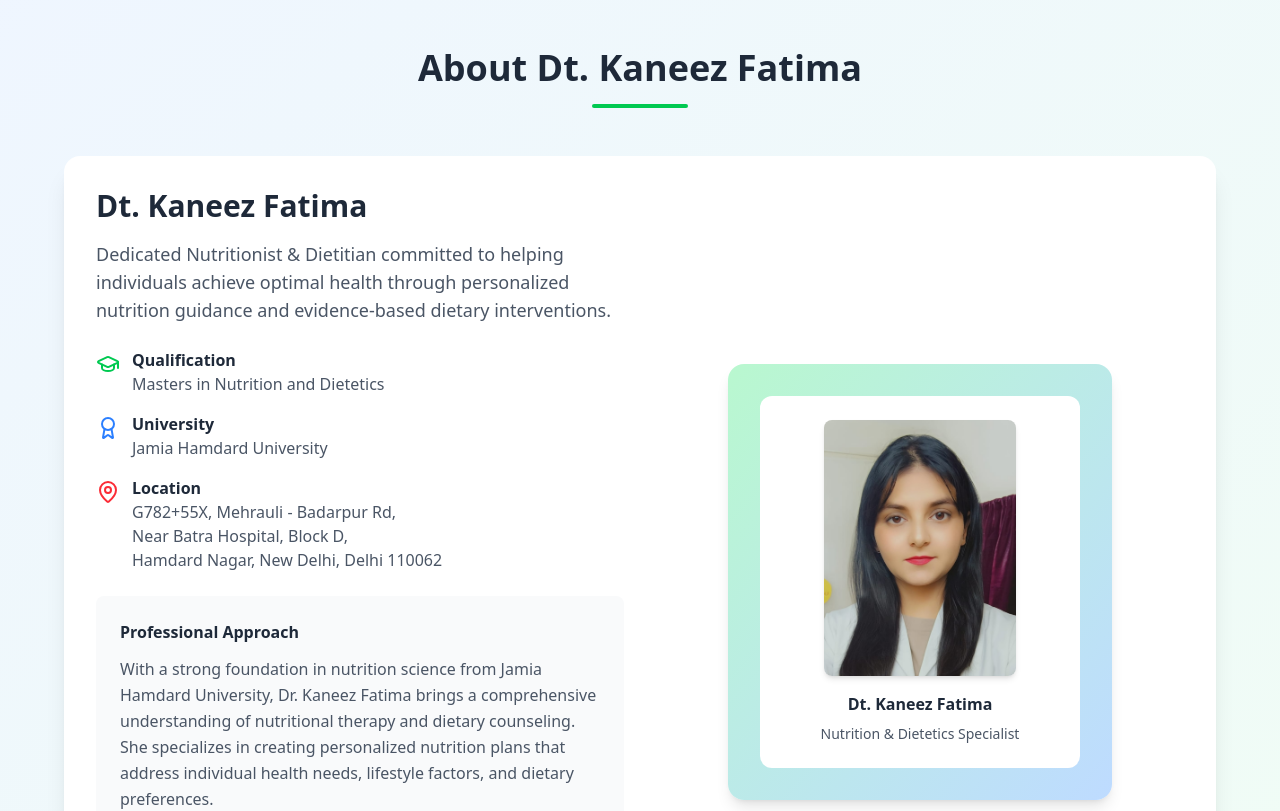
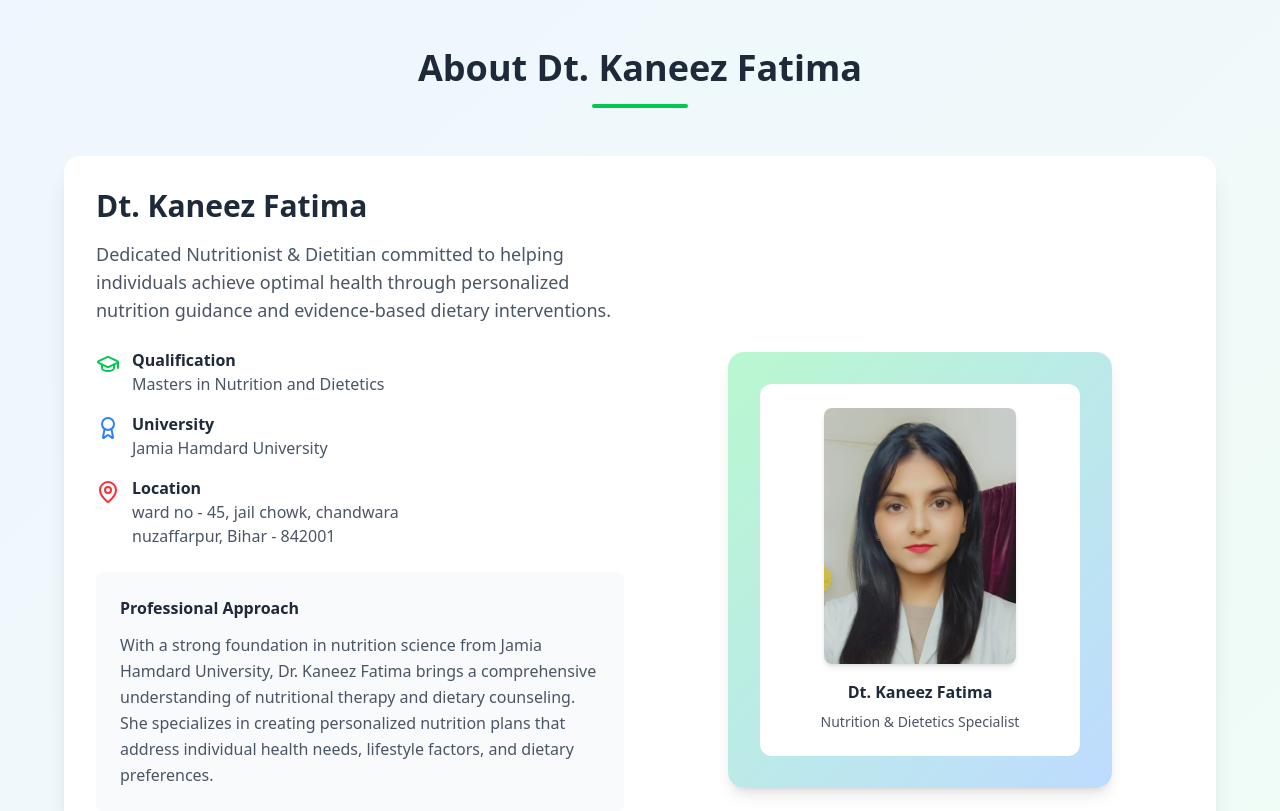
Before and after one commit to faizan-docx/DietProject, a React (Vite) app: page /about in a window 1280 px wide. Shown: the top 811 px of the page. Built offline with nearby package versions, Linux system fonts and the light colour scheme.

Commit message:
address changed

```diff
--- a/src/components/AboutPage.jsx
+++ b/src/components/AboutPage.jsx
@@ -48,9 +48,8 @@ const AboutPage = () => {
                   <div>
                     <h3 className="font-semibold text-gray-800">Location</h3>
                     <p className="text-gray-600">
-                      G782+55X, Mehrauli - Badarpur Rd,<br />
-                      Near Batra Hospital, Block D,<br />
-                      Hamdard Nagar, New Delhi, Delhi 110062
+                       ward no - 45, jail chowk, chandwara <br />
+                       nuzaffarpur, Bihar - 842001
                     </p>
                   </div>
                 </div>
```
